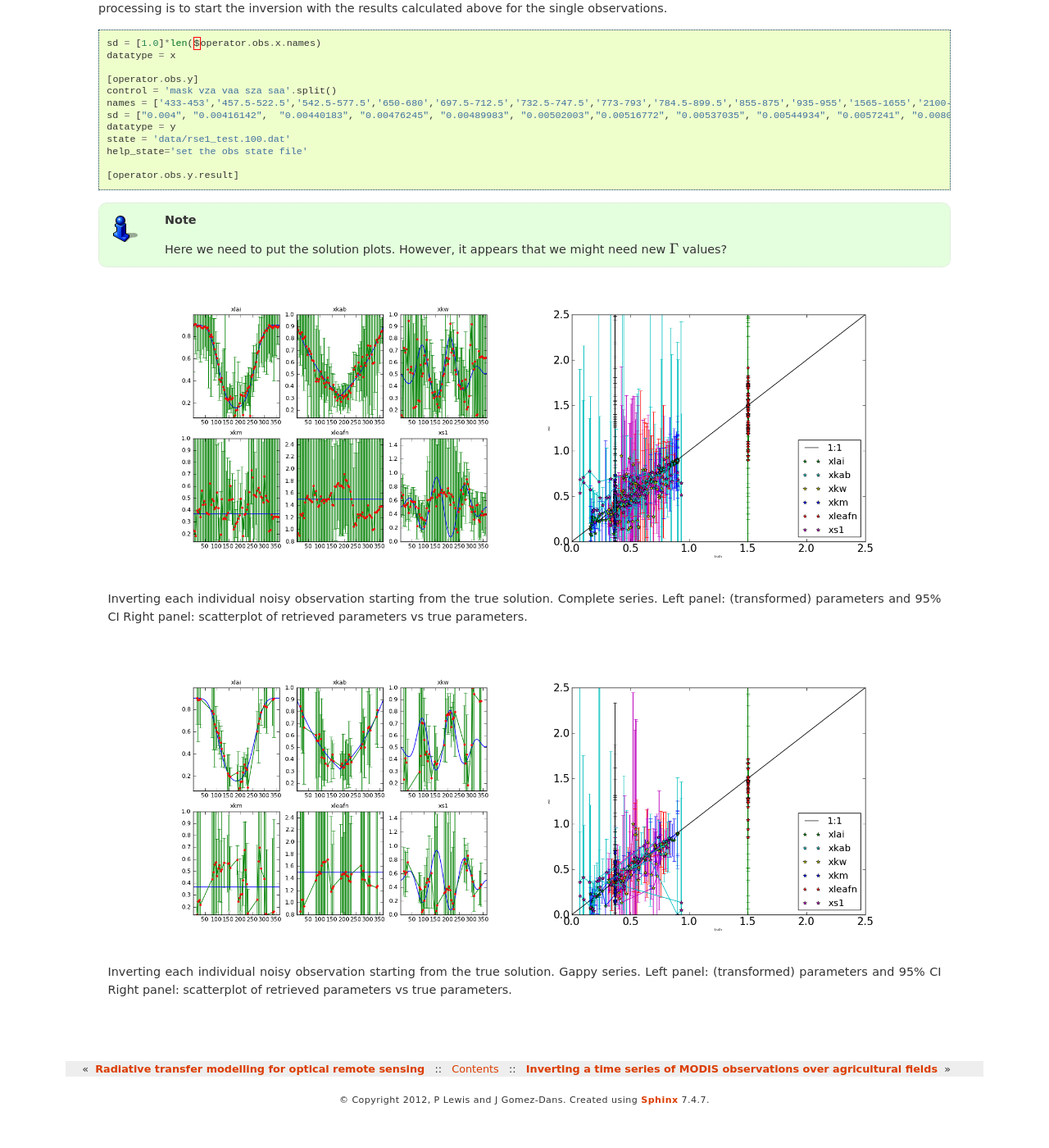
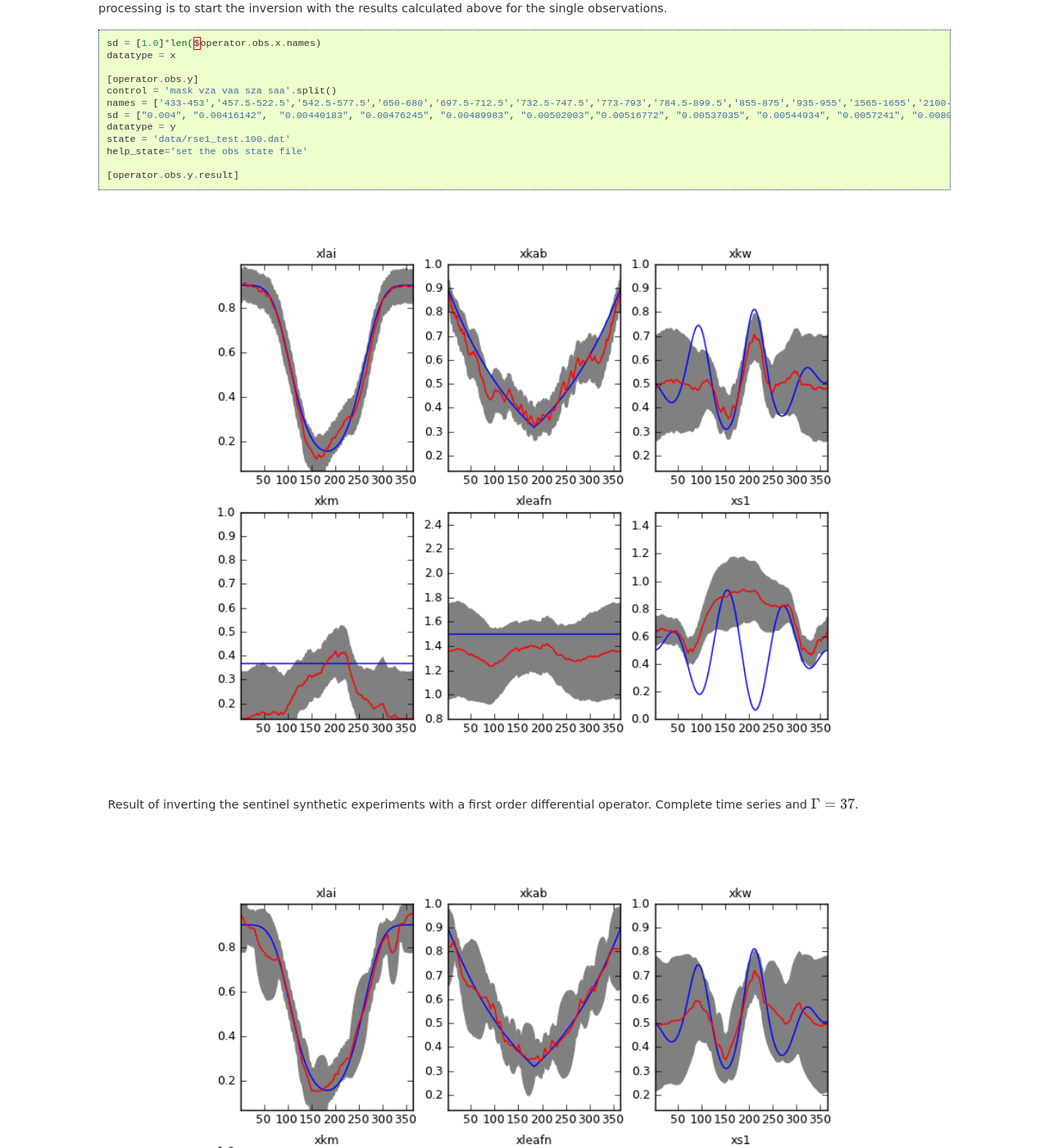
Before and after one commit to jgomezdans/eoldas_release, a Sphinx documentation site: the page built from doc/example_sentinel2.rst, in a window 1280 px wide and 1400 px high, scrolled down 6118 px. Shown: the whole window at 82% size. Built offline with Sphinx 7.4.7, drawn with Linux system fonts in a browser that asks for light colours; the version number could not be read and is left out; before the commit the page ends 7477 px from its top, so only the background shows below that; some of the changed text lies outside the part shown.

Commit message:
Cleaning up...

```diff
--- a/doc/example_sentinel2.rst
+++ b/doc/example_sentinel2.rst
@@ -258,22 +258,29 @@ for the single observations.
    :language: python
    :lines: 945-956
 
-.. note::
-
-   Here we need to put the solution plots. However, it appears that
-   we might need new :math:`\Gamma` values?
 
 
-.. figure:: sentinel.png
+.. figure:: sentinel_O_1_gamma_37.png
    :width: 90%
 
-   Inverting each individual noisy observation starting from the true solution. Complete series.
-   Left panel: (transformed) parameters and 95% CI
-   Right panel: scatterplot of retrieved parameters vs true parameters.
+   Result of inverting the sentinel synthetic experiments with a first
+   order differential operator. Complete time series and :math:`\Gamma=37`.
 
-.. figure:: sentinelGap.png
+.. figure:: sentinelGap_O_1_gamma_37.png
    :width: 90%
 
-   Inverting each individual noisy observation starting from the true solution. Gappy series.
-   Left panel: (transformed) parameters and 95% CI
-   Right panel: scatterplot of retrieved parameters vs true parameters.
+   Result of inverting the sentinel synthetic experiments with a first
+   order differential operator. Gappy time series and :math:`\Gamma=37`.
+
+
+.. figure:: sentinel_O_2_gamma_175.png
+   :width: 90%
+
+   Result of inverting the sentinel synthetic experiments with a second
+   order differential operator. Complete time series and :math:`\Gamma=175`.
+
+.. figure:: sentinelGap_O_2_gamma_175.png
+   :width: 90%
+
+   Result of inverting the sentinel synthetic experiments with a second
+   order differential operator. Gappy time series and :math:`\Gamma=175`.
--- a/doc/index.rst
+++ b/doc/index.rst
@@ -11,7 +11,7 @@ Welcome EOLDAS user guide's documentation!
 
 
 Introduction
------------------------
+"""""""""""""""""""""
 
 The `EOLDAS project <http://www.eoldas.info/>`_ is funded by ESA as part of the `Support to Science Element (STSE) <http://due.esrin.esa.int/stse/>`_
 of the Earth observation Envelope Programme.
@@ -34,7 +34,7 @@ The project is led by the UK `National Centre for Earth Observation (NCEO) <http
 
 
 Contents
--------------
+"""""""""""""
 
 .. toctree::
    :maxdepth: 3
```
Also changed, not shown: other parts of doc/index.rst (+1 -1 lines), doc/example2.rst (+0 -17 lines), doc/sentinelGap_O_1_gamma_37.png (added), doc/sentinelGap_O_2_gamma_175.png (added), doc/sentinel_O_1_gamma_37.png (added), doc/sentinel_O_2_gamma_175.png (added).
